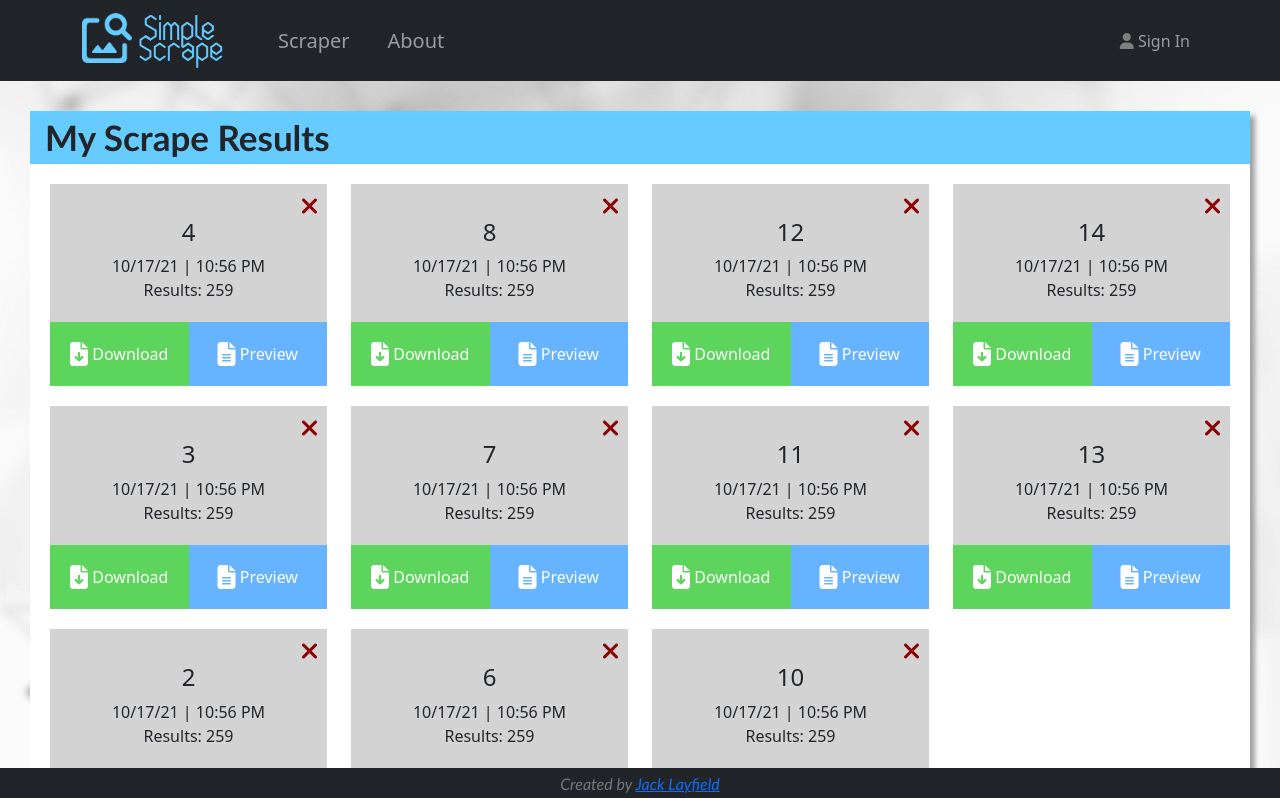
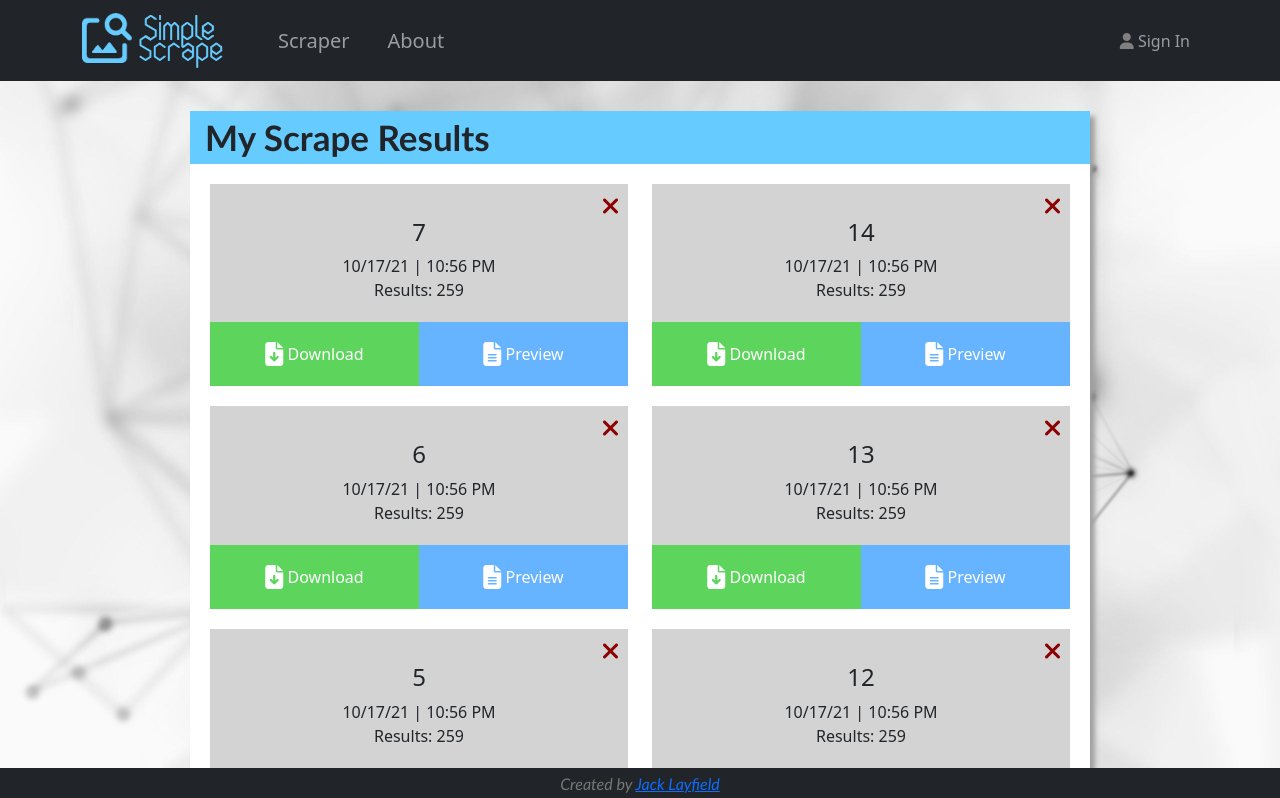
Before and after one commit to jacklayfield/SimpleScrape, a React (Create React App) app in the folder client/: page /profile in a window 1280 px wide. Shown: the top 798 px of the page. Built offline with nearby package versions, Linux system fonts and the light colour scheme.

Commit message:
Added reusable hook, background formatting

```diff
--- a/client/src/components/navBar.jsx
+++ b/client/src/components/navBar.jsx
@@ -7,7 +7,7 @@ import text from "../logo1.png";
 
 export function NavBar() {
   return (
-    <Navbar collapseOnSelect expand="lg" bg="dark" variant="dark">
+    <Navbar collapseOnSelect expand="lg" bg="dark" variant="dark" fixed="top">
       <Container>
         <Navbar.Brand>
           <img
--- a/client/src/components/pageLayout.jsx
+++ b/client/src/components/pageLayout.jsx
@@ -7,16 +7,24 @@ export function PageLayout({ children }) {
   return (
     <div
       style={{
-        width: "100vw",
         height: "100vh",
         background: "rgb(227, 227, 227)",
         backgroundImage: "url(" + background + ")",
         backgroundSize: "cover",
+        backgroundAttachment: "fixed",
+        overflowY: "auto",
       }}
     >
       <NavBar />
 
-      <div style={{ paddingBottom: 62 }}>{children}</div>
+      <div
+        style={{
+          paddingBottom: 62,
+          paddingTop: 81,
+        }}
+      >
+        {children}
+      </div>
 
       <Footer />
     </div>
--- /dev/null
+++ b/client/src/hooks/useViewport.jsx
@@ -0,0 +1,14 @@
+import React, { useEffect, useState } from "react";
+
+export const useViewport = () => {
+  const [width, setWidth] = React.useState(window.innerWidth);
+
+  React.useEffect(() => {
+    const handleWindowResize = () => setWidth(window.innerWidth);
+    window.addEventListener("resize", handleWindowResize);
+    return () => window.removeEventListener("resize", handleWindowResize);
+  }, []);
+
+  // Return the width so we can use it in our components
+  return { width };
+};
--- a/client/src/pages/profile.jsx
+++ b/client/src/pages/profile.jsx
@@ -3,6 +3,7 @@ import Row from "react-bootstrap/Row";
 import Col from "react-bootstrap/Col";
 import "../styling/about.css";
 import { ScrapeCards } from "../components/scrapeCards";
+import { useViewport } from "../hooks/useViewport";
 // import cheerio from "cheerio";
 
 export function Profile() {
@@ -23,21 +24,12 @@ export function Profile() {
     "13",
     "14",
   ];
-  const quarter = Math.ceil(cards.length / 4);
-  const q1 = cards.slice(0, quarter);
-  const q2 = cards.slice(quarter, quarter * 2);
-  const q3 = cards.slice(quarter * 2, quarter * 3);
-  const q4 = cards.slice(quarter * 3, cards.length);
-  const [width, setWidth] = React.useState(window.innerWidth);
-  const breakpoint = 620;
+  const half = Math.ceil(cards.length / 2);
+  const half1 = cards.slice(0, half);
+  const half2 = cards.slice(half, cards.length);
 
-  React.useEffect(() => {
-    const handleWindowResize = () => setWidth(window.innerWidth);
-    window.addEventListener("resize", handleWindowResize);
-
-    // Return a function from the effect that removes the event listener
-    return () => window.removeEventListener("resize", handleWindowResize);
-  }, []);
+  const { width } = useViewport();
+  const breakpoint = 992;
 
   return width < breakpoint ? (
     <div>
@@ -71,7 +63,8 @@ export function Profile() {
   ) : (
     <div>
       <Row className="gx-0">
-        <Col>
+        <Col></Col>
+        <Col xs={9}>
           <div className="columns">
             <div className="sectionTitles">
               <header className="sectionTitlesText">My Scrape Results</header>
@@ -79,31 +72,28 @@ export function Profile() {
             <div style={{ paddingLeft: 20, paddingRight: 20, paddingTop: 20 }}>
               <Row>
                 <Col>
-                  <ScrapeCards scrapeCards={q1}></ScrapeCards>
+                  <ScrapeCards scrapeCards={half1}></ScrapeCards>
                 </Col>
                 <Col>
-                  <ScrapeCards scrapeCards={q2}></ScrapeCards>
-                </Col>
-                <Col>
-                  <ScrapeCards scrapeCards={q3}></ScrapeCards>
-                </Col>
-                <Col>
-                  <ScrapeCards scrapeCards={q4}></ScrapeCards>
+                  <ScrapeCards scrapeCards={half2}></ScrapeCards>
                 </Col>
               </Row>
             </div>
           </div>
         </Col>
+        <Col></Col>
       </Row>
 
       <Row className="gx-0">
-        <Col>
+        <Col></Col>
+        <Col xs={9}>
           <div className="columns">
             <div className="sectionTitles">
               <header className="sectionTitlesText">My Information</header>
             </div>
           </div>
         </Col>
+        <Col></Col>
       </Row>
     </div>
   );
```
